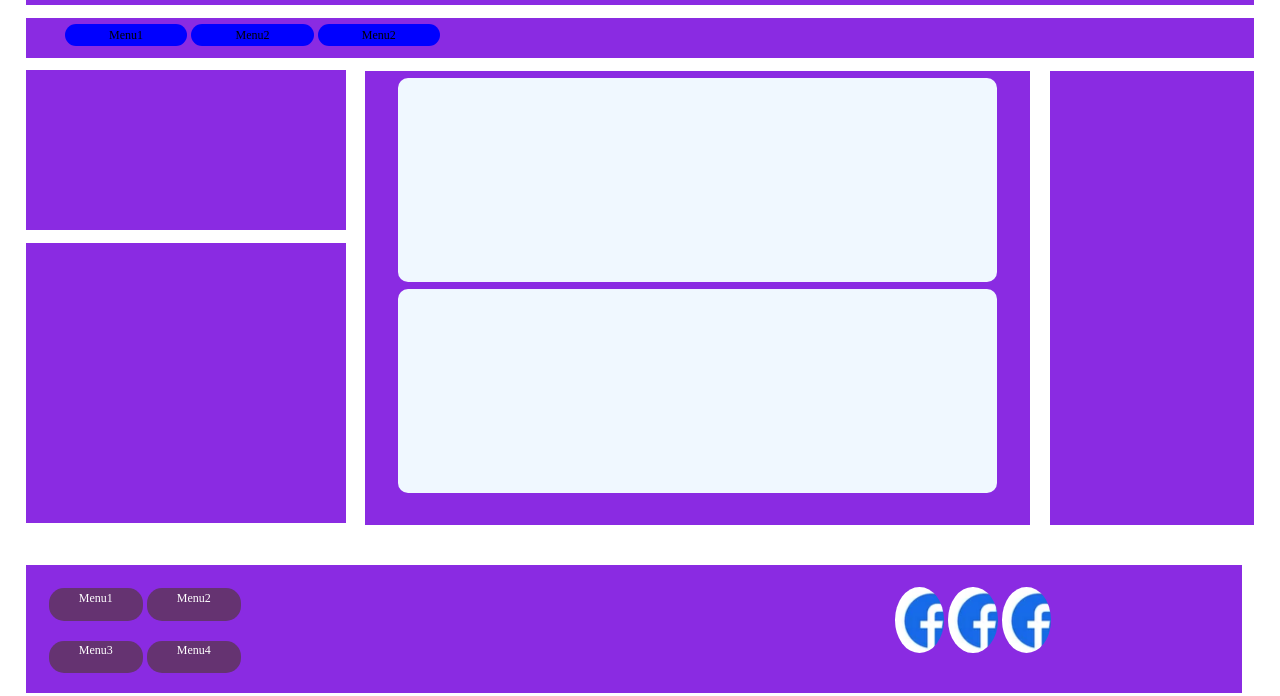
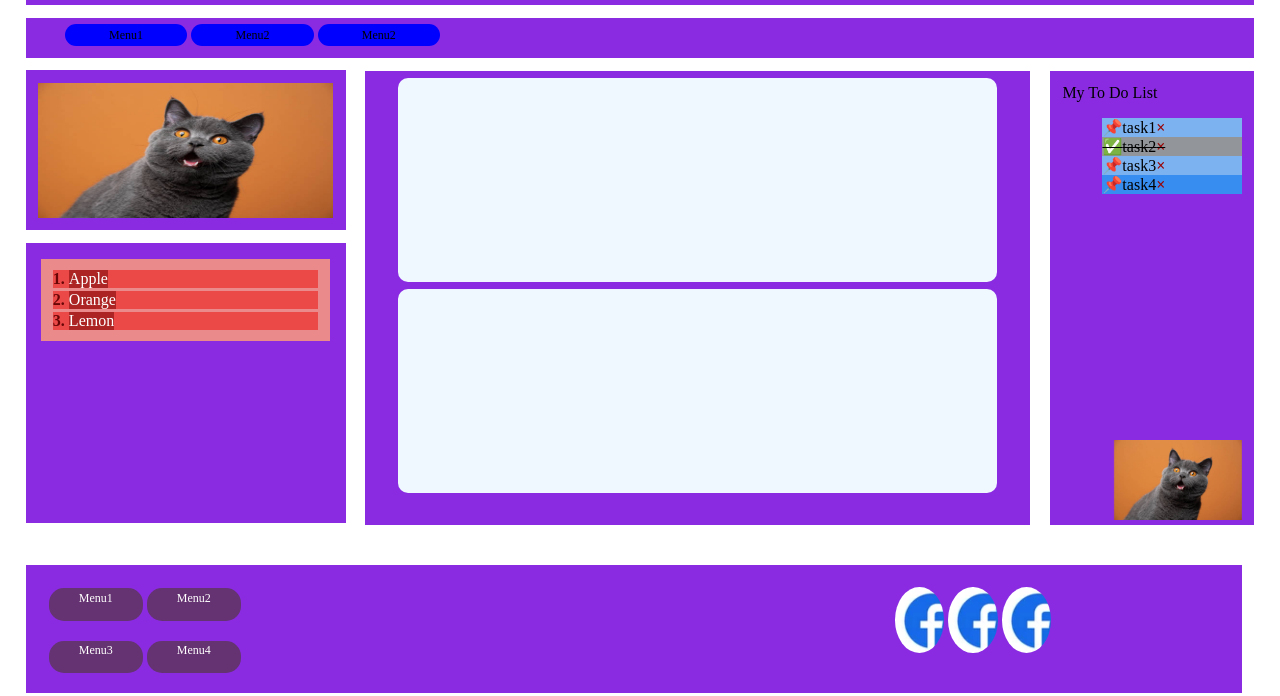
Before and after one commit to Hanna2110/cs3990, a website: page index.html in a window 1280 px wide. Shown: the part 104-800 px from the top of the page. Drawn offline with Linux system fonts and the light colour scheme.

Commit message:
A2 content added

```diff
--- a/Styles/styles.css
+++ b/Styles/styles.css
@@ -99,6 +99,7 @@ aside.left1 {
     height: 20vh;
     position: sticky;
     top:0;
+    padding:1%;
 }
 
 aside.left2 {
@@ -108,6 +109,7 @@ aside.left2 {
     box-sizing:border-box;
     width: 25%;
     height: 35vh;
+    padding:1%;
 }
 
 main {
@@ -140,6 +142,23 @@ aside.right {
     height: 56.7vh;
     width: 16%;
     background-color: blueviolet;
+    padding:1%;
+
+}
+
+aside.right div {
+    /* position: relative; */
+    width:60%;
+    height:40%;
+}
+
+aside.right .advertisement{
+    box-sizing:border-box;
+    width:10%;
+    height:10%;
+    position: fixed;
+    bottom:22%;
+    left: 87%;
 
 }
 
@@ -223,3 +242,61 @@ ul.icons li {
     font-size: 1.5vh; /*vh (% of the viewport height) */
 
 }
+
+.left2 ol {
+    background-color: rgb(235, 138, 138);
+    margin:1%;
+    padding:3%;
+}
+
+.left2 li{
+    list-style-position: inside;/*to expand background color to include item number*/
+    background-color: rgb(235, 72, 72);
+    margin:1%;
+
+}
+
+.left2 li::marker {
+    color: rgb(104, 6, 6);
+    font-weight: bold;
+}
+
+.left2 span{
+    display: inline-block;
+    background-color: rgb(173, 36, 36);
+    color:white;
+}
+
+.right ul {
+    list-style-type: none;
+}
+
+.right li::after{
+    content: "\00d7";
+    color:rgb(153, 5, 5);
+    font-weight: bold;
+
+}
+
+.right li::before{
+    content:  "📌";
+
+}
+
+.right li.checked::before{
+    content:  "✅";
+
+}
+
+.right li:nth-child(odd){
+    background-color: rgb(124, 178, 240);
+}
+
+.right li:nth-child(even){
+    background-color: rgb(56, 142, 240);
+}
+
+.right li.checked {
+    background-color: rgb(146, 150, 155);
+    text-decoration: line-through;
+}
--- a/index.html
+++ b/index.html
@@ -50,14 +50,35 @@
       </ul>
     </nav>
     <aside class="left1">
-
+      <img src="Images/cat1.jpg" alt="Trulli" class ="StudentPhoto">
     </aside>
-    <aside class="left2"></aside>
+    <aside class="left2">
+      <ol>
+        <li><span>Apple</span></li>
+        <li><span>Orange</span></li>
+        <li><span>Lemon</span></li>
+      </ol>
+    </aside>
     <main>
       <section class="section1"></section>
       <section class="section2"></section>
     </main>
-    <aside class="right"></aside>
+    <aside class="right">
+      My To Do List
+      <ul>
+        <li>task1</li>
+        <li class="checked">task2</li>
+        <li>task3</li>
+        <li>task4</li>
+      </ul>
+
+      <div>
+        <div class="advertisement">
+          <img src="Images/cat1.jpg" alt="Trulli" class ="StudentPhoto">
+        </div>
+      </div>
+
+    </aside>
     <footer>
       <nav class="bottom_menu">
         <ul>
```
